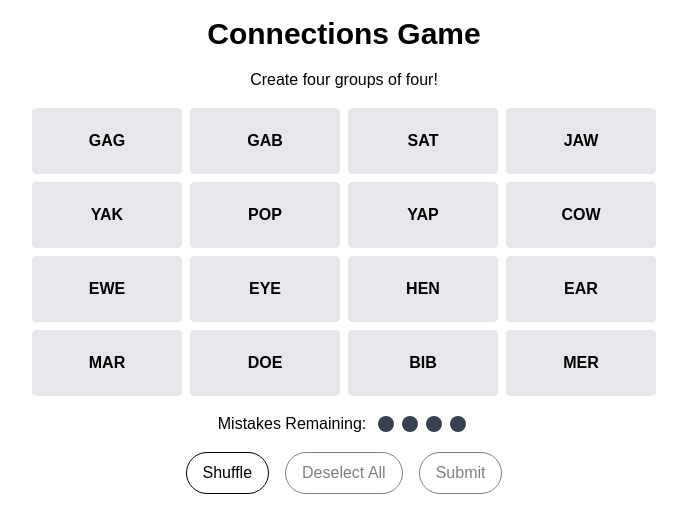
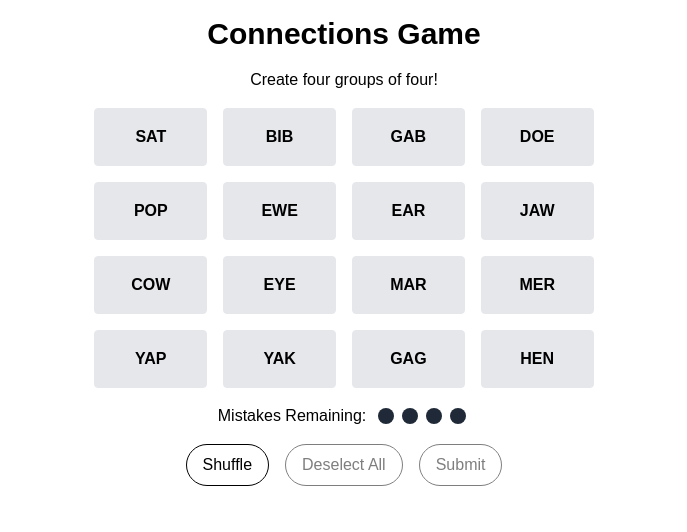
Before and after one commit to Yuvanesh-ux/connections-game, a Next.js app in the folder connections-game/: page / in a window 1280 px wide. Shown: the top 532 px of the page, without its empty margins (296-983 px from the left). Built offline with nearby package versions, Linux system fonts and the light colour scheme.

Commit message:
animatios for correct guesses

```diff
--- a/connections-game/app/page.js
+++ b/connections-game/app/page.js
@@ -1,69 +1,20 @@
 'use client'
 
-import { useState, useEffect } from "react";
-
-// ----------------------------
-// Helper: Load State from localStorage
-// ----------------------------
-// This function checks localStorage for a saved game state value (by key)
-// and returns it if available; otherwise, it returns the provided default.
-const loadState = (key, defaultValue) => {
-  if (typeof window !== "undefined") {
-    const saved = localStorage.getItem("connectionsGameState");
-    if (saved) {
-      try {
-        const parsed = JSON.parse(saved);
-        if (parsed && parsed[key] !== undefined) {
-          return parsed[key];
-        }
-      } catch (e) {
-        console.error("Error parsing saved game state", e);
-      }
-    }
-  }
-  return defaultValue;
-};
+import { useState } from "react";
+import { motion } from "framer-motion";
 
 const groupsData = [
-  {
-    id: "chat",
-    name: "Chat, Informally",
-    difficulty: "yellow",
-    colorClass: "bg-yellow-300",
-    words: ["gab", "jaw", "yap", "yak"],
-  },
-  {
-    id: "palindromes",
-    name: "Palindromes",
-    difficulty: "blue",
-    colorClass: "bg-blue-300",
-    words: ["bib", "eye", "gag", "pop"],
-  },
-  {
-    id: "female-animals",
-    name: "Female Animals",
-    difficulty: "green",
-    colorClass: "bg-green-300",
-    words: ["cow", "doe", "ewe", "hen"],
-  },
-  {
-    id: "planet-starts",
-    name: "Starts of Planet Names",
-    difficulty: "purple",
-    colorClass: "bg-purple-300",
-    words: ["ear", "mar", "mer", "sat"],
-  },
+  { id: "chat", name: "Chat, Informally", difficulty: "yellow", colorClass: "bg-yellow-300", words: ["gab", "jaw", "yap", "yak"] },
+  { id: "palindromes", name: "Palindromes", difficulty: "blue", colorClass: "bg-blue-300", words: ["bib", "eye", "gag", "pop"] },
+  { id: "female-animals", name: "Female Animals", difficulty: "green", colorClass: "bg-green-300", words: ["cow", "doe", "ewe", "hen"] },
+  { id: "planet-starts", name: "Starts of Planet Names", difficulty: "purple", colorClass: "bg-purple-300", words: ["ear", "mar", "mer", "sat"] }
 ];
 
 const generateWords = () => {
   const words = [];
-  groupsData.forEach((group) => {
-    group.words.forEach((word) => {
-      words.push({
-        id: word,
-        text: word,
-        groupId: group.id,
-      });
+  groupsData.forEach(group => {
+    group.words.forEach(word => {
+      words.push({ id: word, text: word, groupId: group.id });
     });
   });
   return words;
@@ -78,75 +29,64 @@ function shuffleArray(array) {
   return arr;
 }
 
+const hopVariant = {
+  animate: { y: [0, -10, 0, -10, 0], transition: { duration: 1, times: [0, 0.25, 0.5, 0.75, 1] } }
+};
+
 export default function Home() {
   const mistakesAllowed = 4;
-
-  const [words, setWords] = useState(() => {
-    return loadState("words", shuffleArray(generateWords()));
-  });
+  const [words, setWords] = useState(shuffleArray(generateWords()));
   const [selected, setSelected] = useState([]);
-  const [guessedGroups, setGuessedGroups] = useState(() => {
-    return loadState("guessedGroups", []);
-  });
-  const [mistakes, setMistakes] = useState(() => {
-    return loadState("mistakes", 0);
-  });
-
-  useEffect(() => {
-    const gameState = {
-      words,
-      guessedGroups,
-      mistakes,
-    };
-    localStorage.setItem("connectionsGameState", JSON.stringify(gameState));
-  }, [words, guessedGroups, mistakes]);
+  const [guessedGroups, setGuessedGroups] = useState([]);
+  const [mistakes, setMistakes] = useState(0);
+  const [animatingGroup, setAnimatingGroup] = useState(null);
 
   const handleCardClick = (wordId) => {
-    if (mistakes >= mistakesAllowed) return;
+    if (mistakes >= mistakesAllowed || animatingGroup) return;
 
     if (selected.includes(wordId)) {
-      setSelected(selected.filter((id) => id !== wordId));
-    } else {
-      if (selected.length < 4) {
+      setSelected(selected.filter(id => id !== wordId));
+    } else if (selected.length < 4) {
       setSelected([...selected, wordId]);
-      }
     }
   };
 
   const handleClearSelection = () => {
+    if (animatingGroup) return;
+
     setSelected([]);
   };
 
   const handleShuffle = () => {
+    if (animatingGroup) return;
+
     setWords(shuffleArray(words));
   };
 
   const handleSubmitGuess = () => {
-    if (selected.length !== 4) return;
+    if (selected.length !== 4 || animatingGroup) return;
 
-    const selectedWords = words.filter((word) => selected.includes(word.id));
-
+    const selectedWords = words.filter(word => selected.includes(word.id));
     const groupId = selectedWords[0]?.groupId;
-    const allSameGroup = selectedWords.every((word) => word.groupId === groupId);
-
+    const allSameGroup = selectedWords.every(word => word.groupId === groupId);
     if (!allSameGroup) {
       setMistakes(mistakes + 1);
       setSelected([]);
       return;
     }
 
-    const group = groupsData.find((g) => g.id === groupId);
-    const selectedSet = new Set(selectedWords.map((w) => w.text));
+    const group = groupsData.find(g => g.id === groupId);
+    const selectedSet = new Set(selectedWords.map(w => w.text));
     const groupSet = new Set(group.words);
-    const isCorrect =
-      selectedSet.size === groupSet.size &&
-      [...selectedSet].every((word) => groupSet.has(word));
-
+    const isCorrect = selectedSet.size === groupSet.size && [...selectedSet].every(word => groupSet.has(word));
     if (isCorrect && !guessedGroups.includes(groupId)) {
+      setAnimatingGroup(groupId);
+      setTimeout(() => {
         setGuessedGroups([...guessedGroups, groupId]);
-      const remainingWords = words.filter((word) => word.groupId !== groupId);
-      setWords(remainingWords);
+        setWords(words.filter(word => word.groupId !== groupId));
         setSelected([]);
+        setAnimatingGroup(null);
+      }, 1000);
     } else {
       setMistakes(mistakes + 1);
       setSelected([]);
@@ -154,75 +94,57 @@ export default function Home() {
   };
 
   return (
-    <div className="min-h-screen bg-white p-4 text-black">
-      <div className="mx-auto w-[50%]">
+    <div className="min-h-screen bg-white text-black p-4">
       <h1 className="text-3xl font-bold text-center mb-4">Connections Game</h1>
-
-        <div className="flex justify-center items-center mb-4">
+      <div className="text-center mb-4">
         Create four groups of four!
-        </div>
-
+      </div >
+      <div className="mx-auto w-[40%]">
         <div className="mb-4">
-          {guessedGroups.map((groupId) => {
-            const group = groupsData.find((g) => g.id === groupId);
+          {guessedGroups.map(groupId => {
+            const group = groupsData.find(g => g.id === groupId);
             return (
-              <div
-                key={groupId}
-                className={`p-4 py-8 mb-2 ${group.colorClass} text-center font-bold uppercase rounded`}
-              >
-                {group.name}: {group.words.join(", ")}
+              <div key={groupId} className={`p-4 mb-2 ${group.colorClass} text-center font-bold rounded`}>
+                {group.name} {"\n"} {group.words.join(", ")}
               </div>
             );
           })}
         </div>
-
-        <div className="grid grid-cols-4 gap-2 mb-4">
-          {words.map((word) => (
-            <div
+        <div className="grid grid-cols-4 gap-4 mb-4">
+          {words.map(word => {
+            const isSelected = selected.includes(word.id);
+            const isAnimating = animatingGroup === word.groupId && isSelected;
+            return (
+              <motion.div
                 key={word.id}
-              className={`p-2 py-5 border rounded text-center font-bold uppercase cursor-pointer select-none
-                ${selected.includes(word.id) ? "bg-blue-200" : "bg-gray-200"}`}
+                layout
+                layoutId={`word-${word.id}`}
                 onClick={() => handleCardClick(word.id)}
+                className={`p-4 border rounded text-center font-bold uppercase cursor-pointer select-none ${isSelected ? "bg-gray-700 text-white" : "bg-gray-200"}`}
+                {...(isAnimating ? { variants: hopVariant, initial: { y: 0 }, animate: "animate" } : {})}
               >
                 {word.text}
-            </div>
-          ))}
+              </motion.div>
+            );
+          })}
         </div>
 
         <div className="flex justify-center items-center mb-4">
           <span className="mr-2">Mistakes Remaining:</span>
           <div className="flex">
             {[...Array(mistakesAllowed - mistakes)].map((_, i) => (
-              <div key={i} className="w-4 h-4 bg-gray-700 rounded-full mx-1"></div>
+              <div key={i} className="w-4 h-4 bg-gray-800 rounded-full mx-1"></div>
             ))}
           </div>
         </div>
 
         <div className="flex justify-center space-x-4">
-          <button
-            onClick={handleShuffle}
-            className="px-4 py-2 border border-black rounded-full"
-          >
-            Shuffle
-          </button>
-          <button
-            onClick={handleClearSelection}
-            className={`px-4 py-2 border border-black rounded-full ${selected.length > 0 ? "" : "opacity-50"}`}
-          >
-            Deselect All
-          </button>
-          <button
-            onClick={handleSubmitGuess}
-            className={`px-4 py-2 border border-black rounded-full ${selected.length == 4 ? "bg-black text-white" : "opacity-50"}`}
-          >
-            Submit
-          </button>
+          <button onClick={handleShuffle} className="px-4 py-2 bg-white border border-black rounded-full">Shuffle</button>
+          <button onClick={handleClearSelection} className={`px-4 py-2 bg-white border border-black rounded-full ${selected.length > 0 ? "" : "opacity-50"}`}>Deselect All</button>
+          <button onClick={handleSubmitGuess} className={`px-4 py-2 bg-white border border-black rounded-full ${selected.length !== 4 ? "opacity-50 ": "text-white bg-black"}`}>Submit</button>
         </div>
-
         {mistakes >= mistakesAllowed && (
-          <div className="text-center mt-4 text-red-500 font-bold">
-            Game Over
-          </div>
+          <div className="text-center mt-4 text-red-500 font-bold">Game Over</div>
         )}
       </div>
     </div>
```
Also changed, not shown: connections-game/package.json (+6 -5 lines), 1 other file (tests, documents, lock files or other folders). Lines whose indentation alone changed are shown as unchanged.
